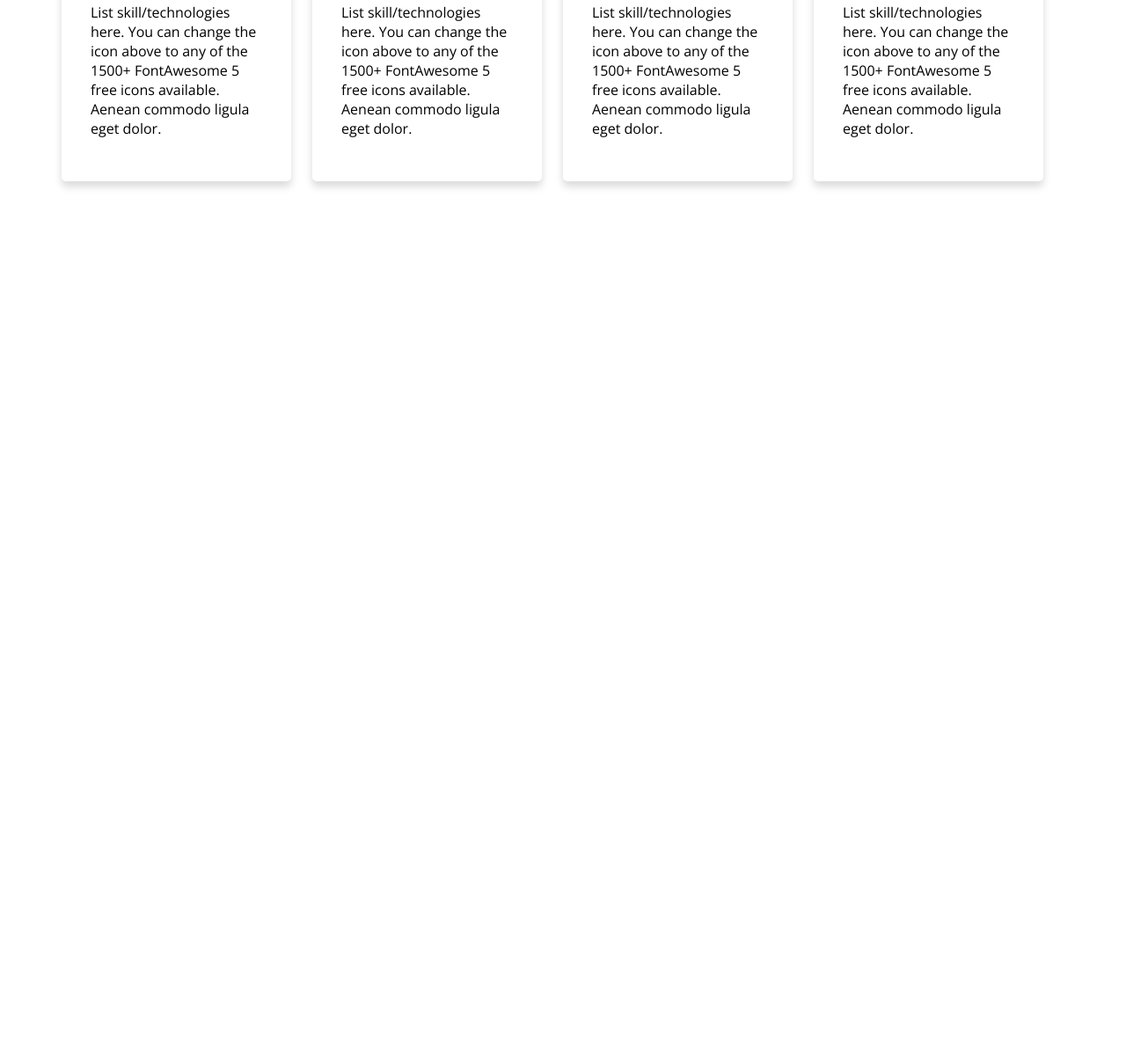
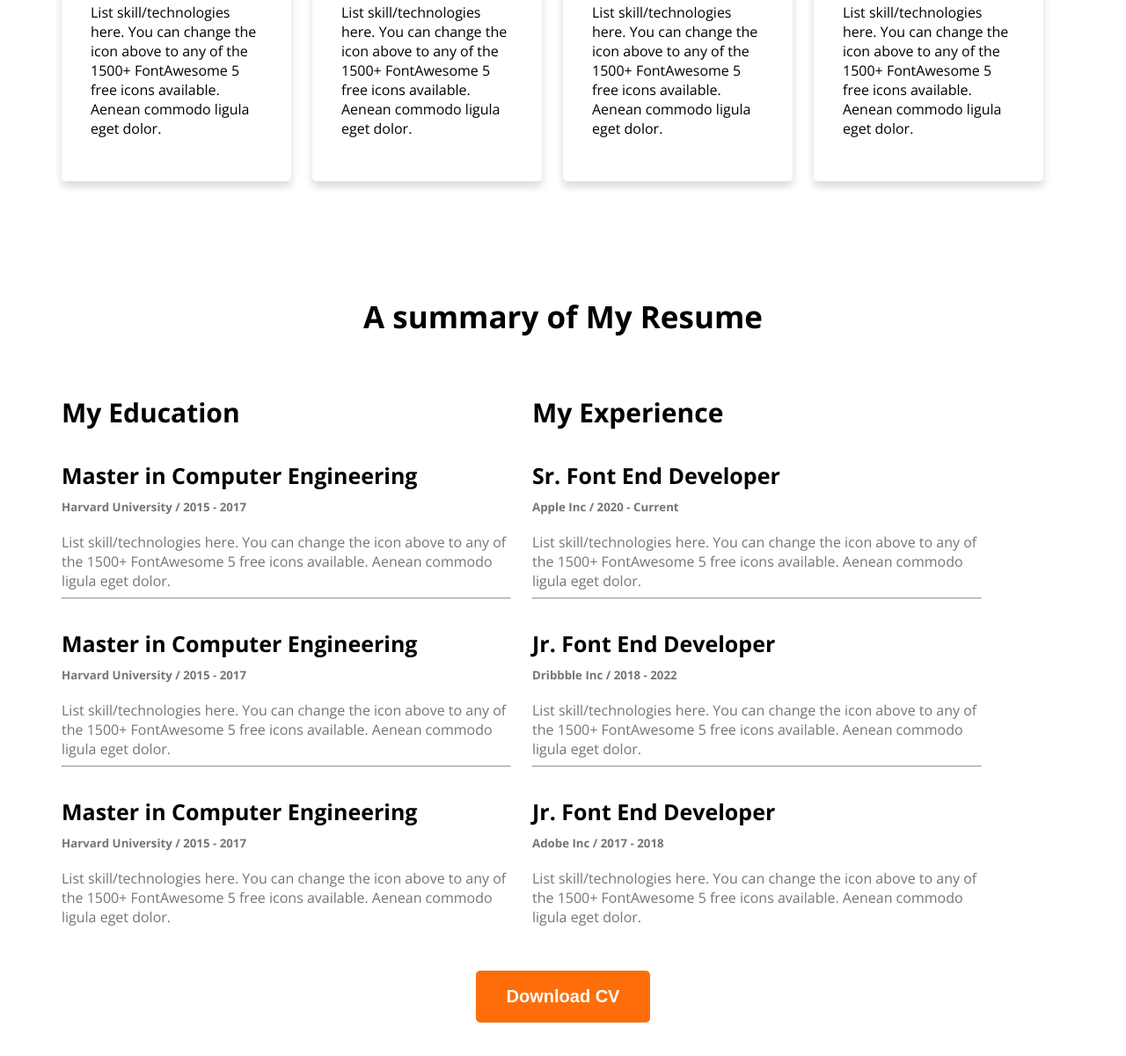
Before and after one commit to Moin-hub/web-dev-portfolio, a plain HTML site: page index.html in a window 1280 px wide. Shown: the part 2007-3207 px from the top of the page at 88% size. Before the commit the page ends 2343 px from the top, so only its background shows below. Drawn offline with nearby package versions, Linux system fonts and the light colour scheme.

Commit message:
added resume

```diff
--- a/index.html
+++ b/index.html
@@ -87,6 +87,62 @@
             </div>
         </div>
          </section>
+         <section class="resume">
+            <h3 class="section-title">A summary of My Resume</h3>
+            <div class="resume-container">
+                <!-- .resume-column*2>h3.resume-column-title+.experience*3>h4.experience-title+h5.experience-sub-title+.experience-description -->
+                <div class="resume-column">
+                    <h3 class="resume-column-title">My Education</h3>
+                    <div class="experience">
+                        <h4 class="experience-title">Master in Computer Engineering</h4>
+                        <h5 class="experience-sub-title">Harvard University / 2015 - 2017</h5>
+                        <div class="experience-description">List skill/technologies here. You can change the icon above
+                            to any of the 1500+ FontAwesome 5 free icons available. Aenean commodo ligula eget dolor.</div>
+                    </div>
+                    <hr>
+                    <div class="experience">
+                        <h4 class="experience-title">Master in Computer Engineering</h4>
+                        <h5 class="experience-sub-title">Harvard University / 2015 - 2017</h5>
+                        <div class="experience-description">List skill/technologies here. You can change the icon above
+                            to any of the 1500+ FontAwesome 5 free icons available. Aenean commodo ligula eget dolor.</div>
+                    </div>
+                    <hr>
+                    <div class="experience">
+                        <h4 class="experience-title">Master in Computer Engineering</h4>
+                        <h5 class="experience-sub-title">Harvard University / 2015 - 2017</h5>
+                        <div class="experience-description">List skill/technologies here. You can change the icon above
+                            to any of the 1500+ FontAwesome 5 free icons available. Aenean commodo ligula eget dolor.</div>
+                    </div>
+
+                </div>
+                <div class="resume-column">
+                    <h3 class="resume-column-title">My Experience</h3>
+                    <div class="experience">
+                        <h4 class="experience-title">Sr. Font End Developer</h4>
+                        <h5 class="experience-sub-title">Apple Inc / 2020 - Current</h5>
+                        <div class="experience-description">List skill/technologies here. You can change the icon above
+                            to any of the 1500+ FontAwesome 5 free icons available. Aenean commodo ligula eget dolor.</div>
+                    </div>
+                    <hr>
+                    <div class="experience">
+                        <h4 class="experience-title">Jr. Font End Developer</h4>
+                        <h5 class="experience-sub-title">Dribbble Inc / 2018 - 2022</h5>
+                        <div class="experience-description">List skill/technologies here. You can change the icon above
+                            to any of the 1500+ FontAwesome 5 free icons available. Aenean commodo ligula eget dolor.</div>
+                    </div>
+                    <hr>
+                    <div class="experience">
+                        <h4 class="experience-title">Jr. Font End Developer</h4>
+                        <h5 class="experience-sub-title">Adobe Inc / 2017 - 2018</h5>
+                        <div class="experience-description">List skill/technologies here. You can change the icon above
+                            to any of the 1500+ FontAwesome 5 free icons available. Aenean commodo ligula eget dolor.</div>
+                    </div>
+                </div>
+            </div>
+            <div class="text-center resume-download-cv">
+                <button class="btn-primary">Download CV</button>
+            </div>
+         </section>
     </main>
     <footer>
 
--- a/styles/portfolio.css
+++ b/styles/portfolio.css
@@ -25,6 +25,7 @@
     padding: 18px 35px;
     border-radius: 5px;
 }
+
 
 .section-title{
     font-size: 35px;
@@ -153,3 +154,45 @@ background-position: top left, bottom right;
 .skills .section-description{
     padding: 30px;
 }
+
+/* Resume styles */
+.resume-column .experience{
+    width: 511px;
+}
+
+.resume-column .experience-title{
+    margin-bottom: 10px;
+    font-size: 25px;
+    font-weight: bold;
+}
+.resume-container{
+    display: flex;
+    gap: 24px;
+}
+
+.experience-description{
+    font-size: 16px;
+    color: #757575;
+    margin-top: 20px;
+}
+.experience-sub-title{
+    color: #757575;
+    margin-bottom: 20px;
+    margin-top: 10px;
+}
+
+.experience-title{
+    margin-bottom: 10px;
+}
+.resume .section-title{
+    text-align: center;
+}
+
+.resume-column-title{
+    font-size: 30px;
+    font-weight: bold;
+}
+
+.resume-download-cv{
+    margin-top: 50px;
+}
```
